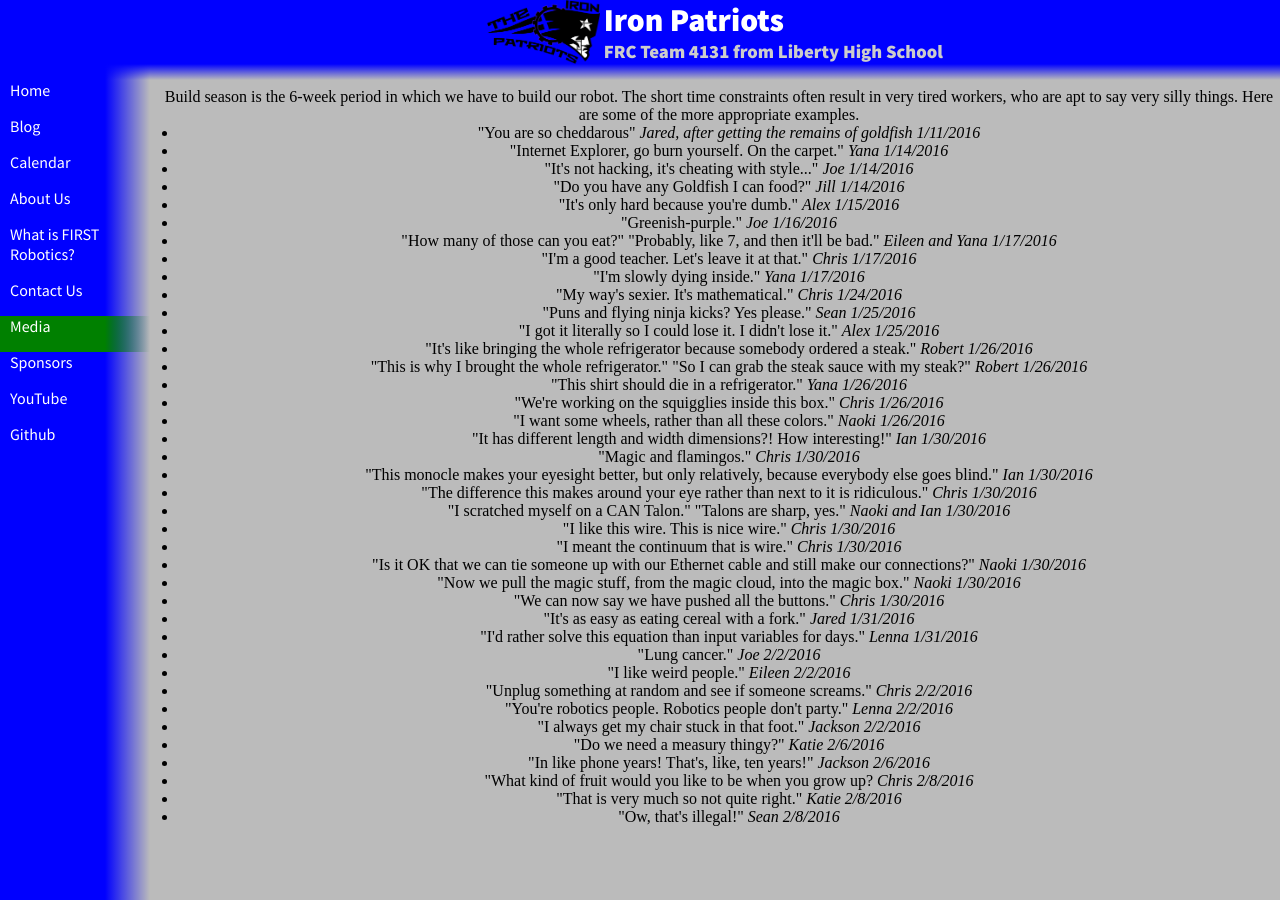
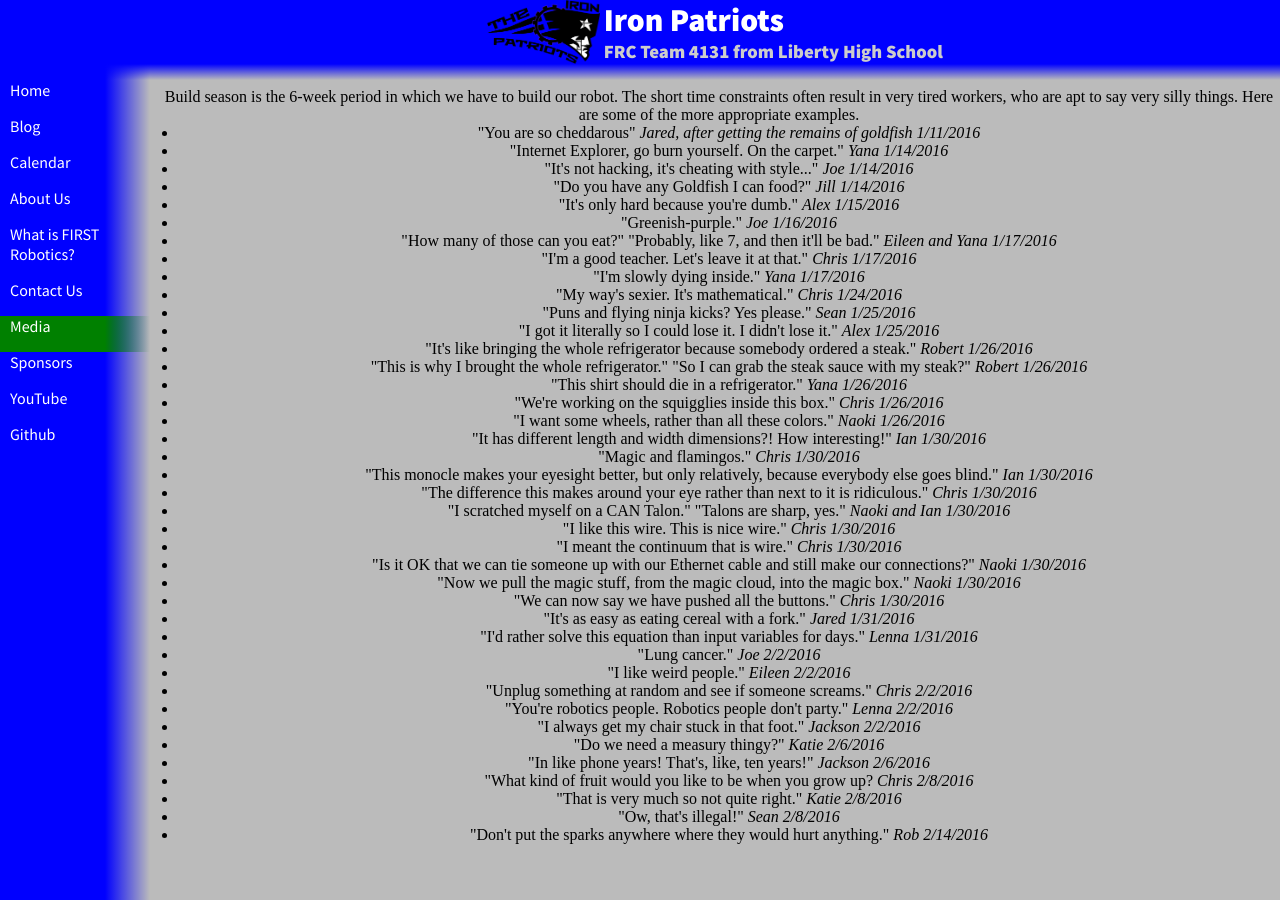
Before and after one commit to katiebugmoon/FRC4131.github.io, a Jekyll site: the page built from media/2016/quotes.html, in a window 1280 px wide. Built offline with Jekyll 4.4.1, drawn with Linux system fonts in a browser that asks for light colours; nearby versions of some CDN libraries.

Commit message:
Update quotes.html

```diff
--- a/media/2016/quotes.html
+++ b/media/2016/quotes.html
@@ -43,5 +43,6 @@ title: Build Season 2016 Quotes
 	<li>"What kind of fruit would you like to be when you grow up? <i>Chris 2/8/2016</i></li>
 	<li>"That is very much so not quite right." <i>Katie 2/8/2016</i></li>
 	<li>"Ow, that's illegal!" <i>Sean 2/8/2016</i></li>
+	<li>"Don't put the sparks anywhere where they would hurt anything." <i>Rob 2/14/2016</i></li>
 </ul>
 <center>
```
